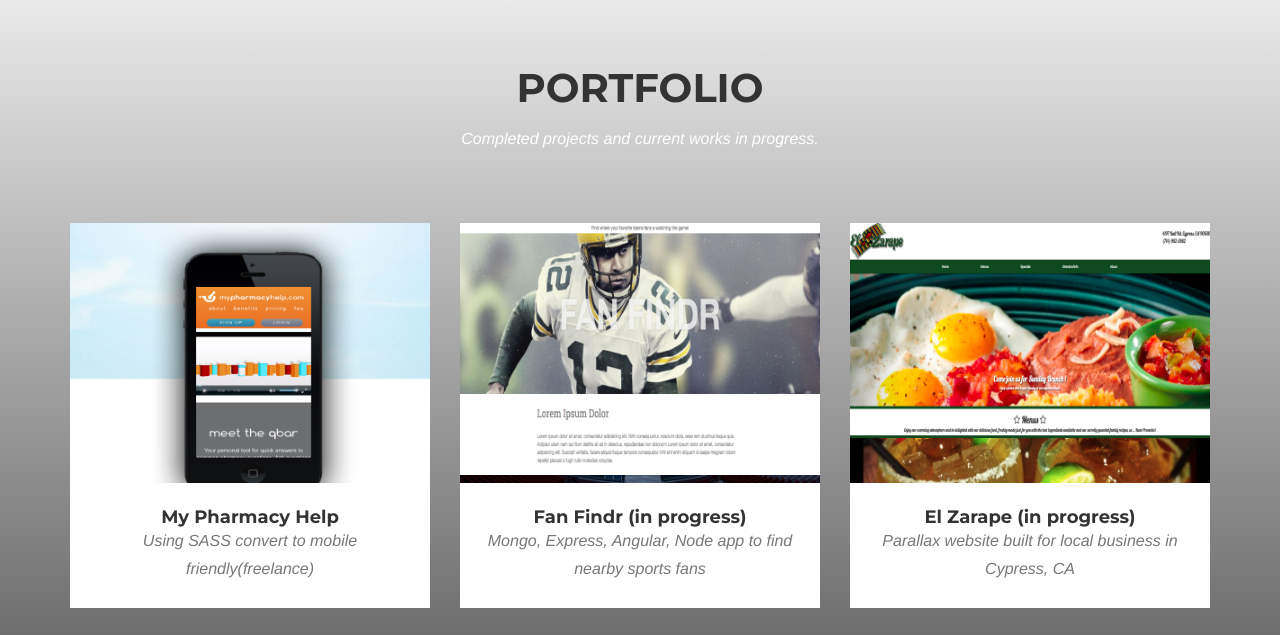
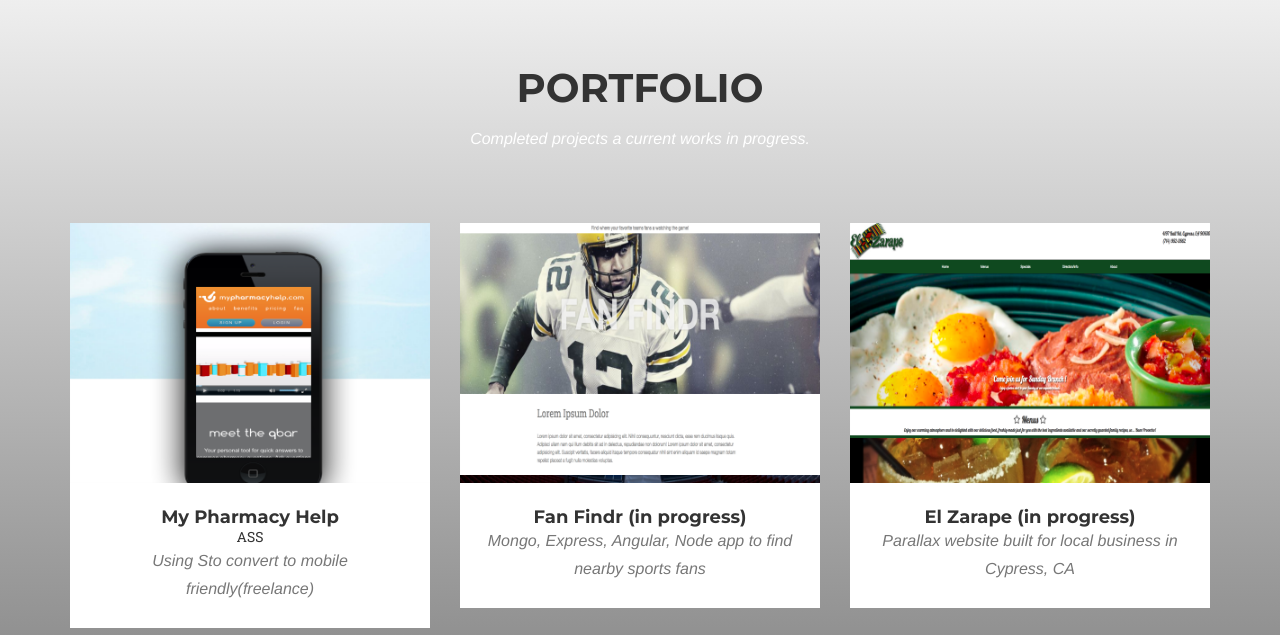
Before and after one commit to JustinBeuck/originalPortfolio, a plain HTML site: page index.html in a window 1280 px wide. Shown: the part 900-1535 px from the top of the page. Drawn offline with nearby package versions, Linux system fonts and the light colour scheme; a web font is replaced by a local one.

Commit message:
changed description of project

```diff
--- a/index.html
+++ b/index.html
@@ -131,7 +131,7 @@
             <div class="row">
                 <div class="col-lg-12 text-center">
                     <h2 class="section-heading">Portfolio</h2>
-                    <h3 class="section-subheading text-muted">Completed projects and current works in progress.</h3>
+                    <h3 class="section-subheading text-muted">Completed projects a current works in progress.</h3>
                 </div>
             </div>
             <div class="row">
@@ -145,8 +145,8 @@
                         <img src="img/mypharmacyhelp.png" class="img-responsive" alt="">
                     </a>
                     <div class="portfolio-caption">
-                        <h4>My Pharmacy Help</h4>
-                        <p class="text-muted">Using SASS convert to mobile friendly(freelance)</p>
+                        <h4>My Pharmacy Help</h4>ASS
+                        <p class="text-muted">Using Sto convert to mobile friendly(freelance)</p>
                     </div>
                 </div>
                 <div class="col-md-4 col-sm-6 portfolio-item">
```
